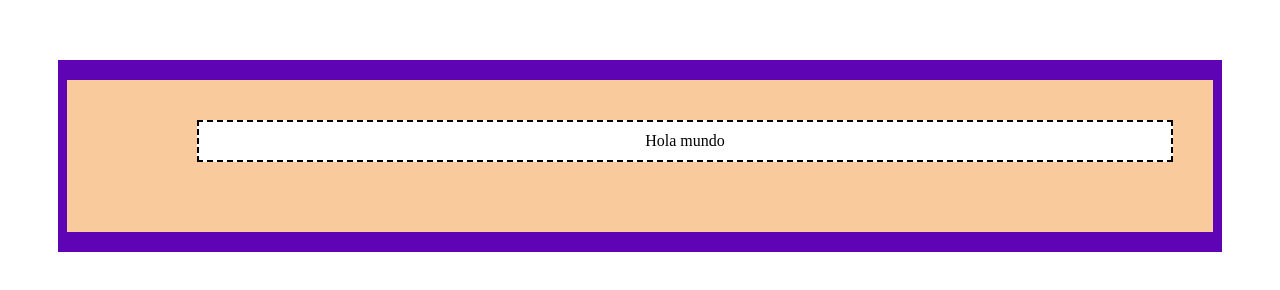
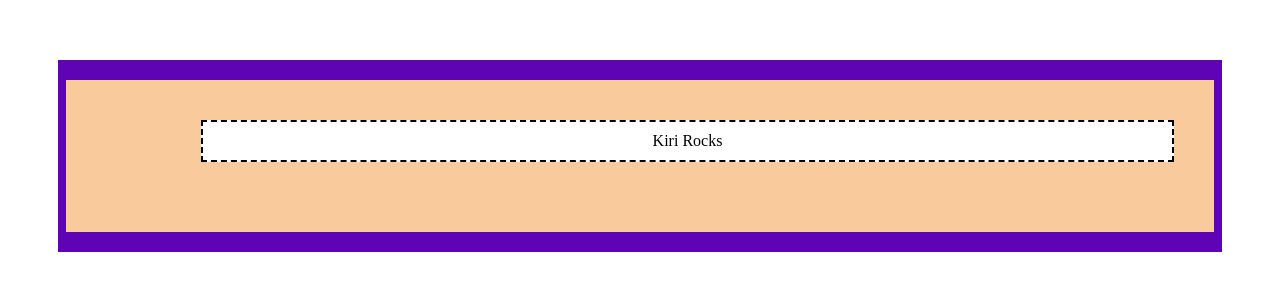
Before and after one commit to dunkel-cat/modelocajas, a plain HTML site: page index.html in a window 1280 px wide. Drawn offline with Linux system fonts and the light colour scheme.

Commit message:
some changes

```diff
--- a/css/main.css
+++ b/css/main.css
@@ -1,6 +1,5 @@
 div p {
     text-align: center;
-    font-weight: 500;
     font-size: 12px;
     border: black 2px dashed;
     background-color: white;
@@ -11,9 +10,10 @@
 
 div {
     border: #5F04B4 20px solid;
-    border-left-width: 9px;
-    border-right-width: 9px;
+    border-left-width: 8px;
+    border-right-width: 8px;
     background-color: #F9CB9C;
-    padding: 20px 20px 50px 110px;
     margin: 60px 50px;
+    padding: 20px 20px 50px 115px;
+
 }
--- a/index.html
+++ b/index.html
@@ -7,7 +7,7 @@
 	</head>
 	<body>
 		<div>
-			<p> Hola mundo</p>
+			<p> Kiri Rocks</p>
 		</div>
 	</body>
 </html>
```
